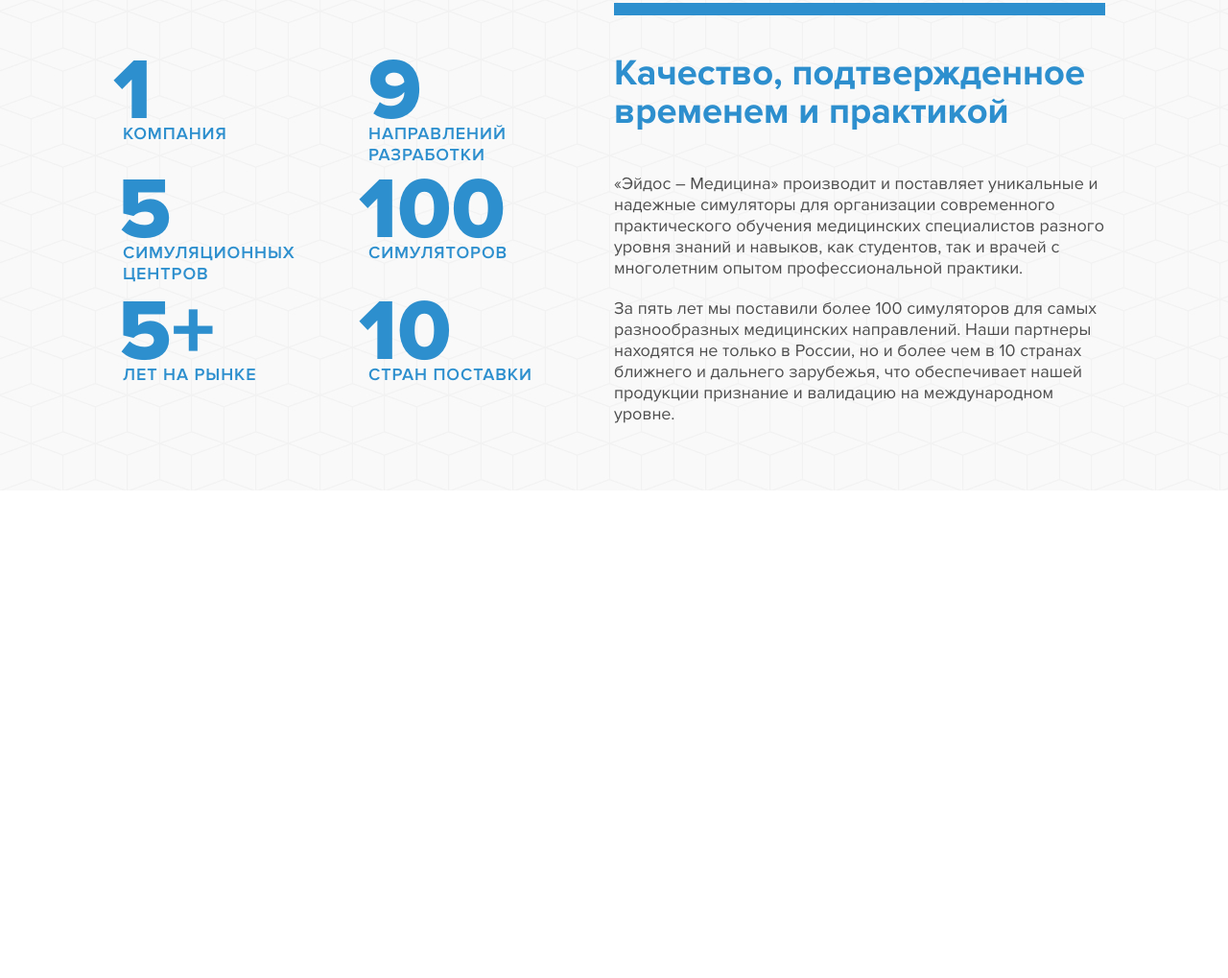
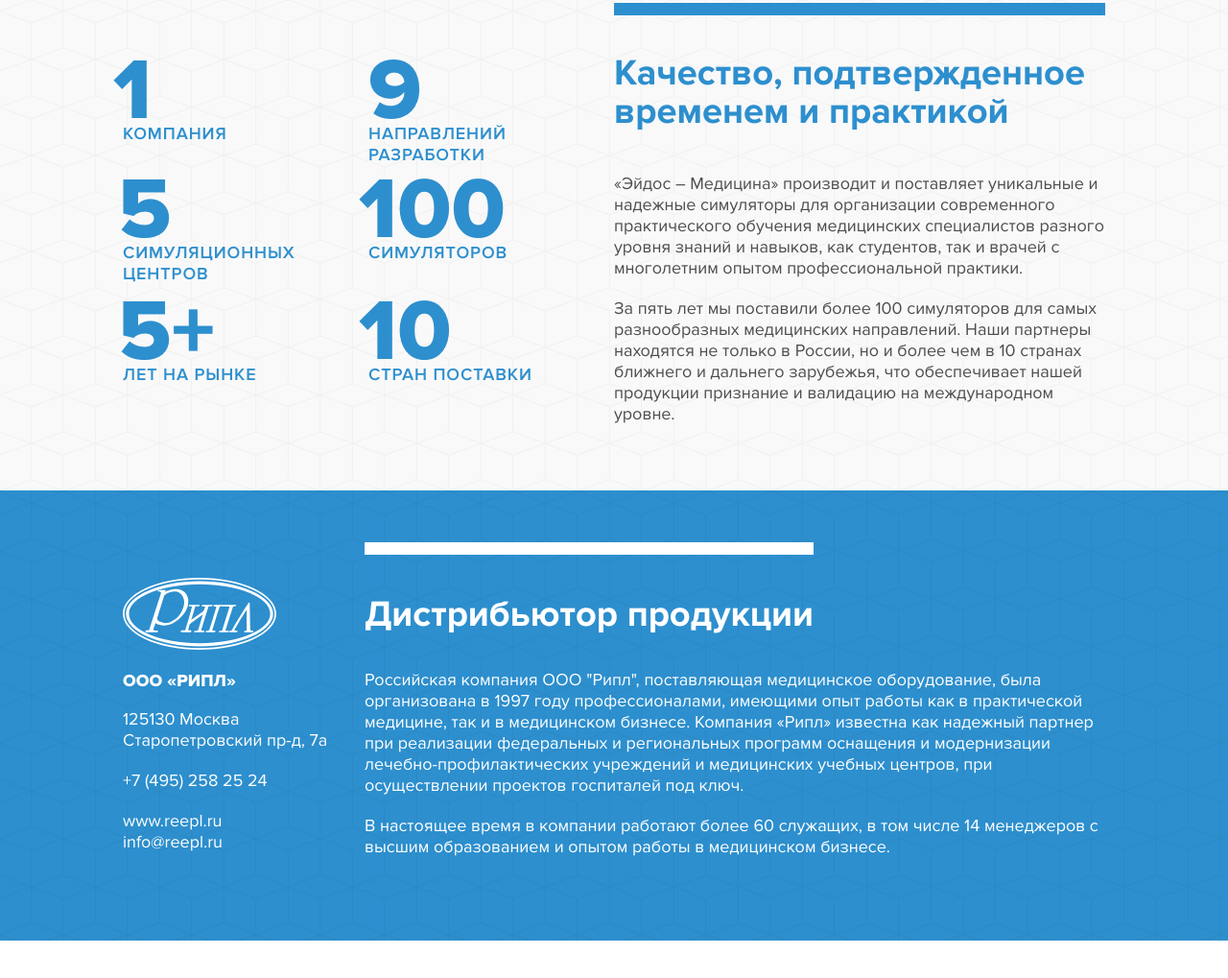
Before and after one commit to Gizzz/eidos-medicine-2, a website: page dev/index.html in a window 1280 px wide. Shown: the part 927-1946 px from the top of the page at 96% size. Before the commit the page ends 1438 px from the top, so only its background shows below. Drawn offline with Linux system fonts and the light colour scheme.

Commit message:
fix distributor section
fix distributor text, add section to main page

```diff
--- a/dev/index.html
+++ b/dev/index.html
@@ -120,6 +120,40 @@
 						</div>
 					</div>
 				</section>
+			<section class="distributor">
+				<div class="wrapper">
+					<div class="row">
+						<div class="col">
+							<div class="logo"></div>
+							<h3>
+								ООО «РИПЛ»
+							</h3>
+							<p>
+								125130 Москва <br>
+								Старопетровский пр-д, 7а
+							</p>
+							<p>
+								+7 (495) 258 25 24
+							</p>
+							<p>
+								<a href="http://www.reepl.ru">www.reepl.ru</a> <br>
+								<a href="mailto:info@reepl.ru">info@reepl.ru</a>
+							</p>
+						</div>
+						<div class="col">
+							<h1>
+								Дистрибьютор продукции
+							</h1>
+							<p>
+								Российская компания ООО "Рипл", поставляющая медицинское оборудование, была организована в 1997 году профессионалами, имеющими опыт работы как в практической медицине, так и в медицинском бизнесе. Компания «Рипл» известна как надежный партнер при реализации федеральных и региональных  программ оснащения и модернизации лечебно-профилактических учреждений и медицинских учебных центров,  при осуществлении проектов госпиталей под ключ.
+							</p>
+							<p>
+								В настоящее время в компании работают более 60 служащих, в том числе 14 менеджеров с высшим образованием и опытом работы в медицинском бизнесе.
+							</p>
+						</div>
+					</div>
+				</div>
+			</section>
 		</main>
 		<footer class="page">
 		</footer>
--- a/dev/styles/style.less
+++ b/dev/styles/style.less
@@ -435,6 +435,62 @@
     }
 
     p {
+      margin-top: 20px;
+    }
+  }
+}
+
+section.distributor {
+  margin-bottom: 364px;
+  padding-top: 54px;
+  padding-bottom: 87px;
+  background: url(../img/bg-cubes-blue.png);
+  color: #ffffff;
+
+  .col:first-child {
+    position: relative;
+    top: 37px;
+    width: 252px;
+
+    .logo {
+      width: 160px;
+      height: 75px;
+      background: url(../img/logo-distributor.svg);
+    }
+
+    h3 {
+      margin-top: 23px;
+      font-size: 18px;
+      line-height: 1;
+      font-weight: 800;
+    }
+
+    p {
+      margin-top: 20px;
+
+      a {
+        color: #ffffff;
+      }
+    }
+  }
+
+  .col:last-child {
+    width: 772px;
+
+    h1 {
+      display: inline-block;
+      border-top: 13px solid #fff;
+      padding-top: 42px;
+      font-size: 38px;
+      font-weight: 700;
+      line-height: 40px;
+    }
+
+    p:first-of-type {
+      margin-top: 37px;
+    }
+
+    p:last-of-type {
       margin-top: 20px;
     }
   }
--- a/gruntfile.js
+++ b/gruntfile.js
@@ -362,6 +362,11 @@
 
 	// cmd line tasks
 
+	grunt.registerTask('dev', [
+		'less',
+		'watch',
+	]);
+
 	grunt.registerTask('serve', [
 		'less',
 		'browserSync',
```
Also changed, not shown: dev/product-brs.html (+1 -1 lines), dev/product-evs.html (+1 -1 lines), dev/product-ghs.html (+1 -1 lines), dev/product-gsr.html (+1 -1 lines), dev/product-lpr.html (+1 -1 lines), dev/product-ran.html (+1 -1 lines), dev/product-stm.html (+1 -1 lines), dev/styles/style.css.
